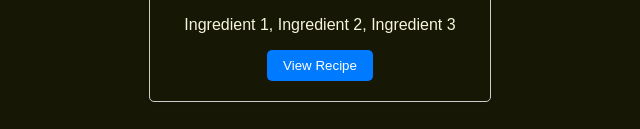
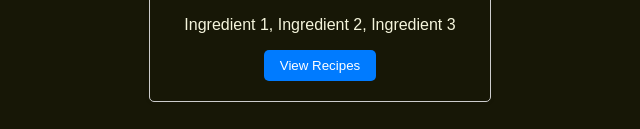
Before and after one commit to Cheiy04/alx_capstone_project, a website: page DishDive/HTML/DishDive.html in a window 1280 px wide. Shown: the part 904-1033 px from the top of the page, 320-960 px from the left. Drawn offline with Linux system fonts and the light colour scheme; a web font is replaced by a local one.

Commit message:
adding contents to the new remote

```diff
--- a/DishDive/HTML/DishDive.html
+++ b/DishDive/HTML/DishDive.html
@@ -48,7 +48,7 @@
                     <img src="/DishDive/Images/image4.jfif" alt="Placeholder Image">
                     <h3>Meal Name 4</h3>
                     <p>Ingredient 1, Ingredient 2, Ingredient 3</p>
-                    <button onclick="showRecipe()">View Recipe</button>
+                    <button onclick="showRecipe()">View Recipes</button>
                 </div>
             </div>
         </div>
```
